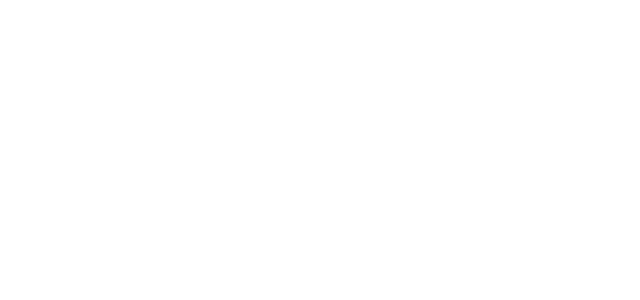
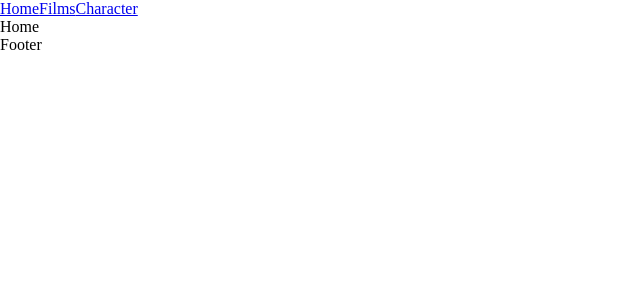
Before and after one commit to asmina18/Star-Wars-Codex, a React (Vite) app: page / in a window 1280 px wide. Shown: the top 300 px of the page, without its empty margins (0-640 px from the left). Built offline with nearby package versions, Linux system fonts and the light colour scheme.

Commit message:
Nav done

```diff
--- a/src/App.jsx
+++ b/src/App.jsx
@@ -1,14 +1,26 @@
+import { BrowserRouter, Routes, Route } from "react-router-dom"
+import {QueryClientProvider, QueryClient} from '@tanstack/react-query'
+import { MainLayout } from "./layout/MainLayout.jsx"
+import {  Home} from "./pages/Home.jsx";
+import { Films } from "./pages/Films.jsx";
+import { Character } from "./pages/Character.jsx";
 
 
 function App() {
+const queryClient= new QueryClient()
 
   return (
-    <>
-      <div>
-
-      </div>
-
-    </>
+    <QueryClientProvider client={queryClient}>
+    <BrowserRouter>
+      <Routes>
+        <Route path='/' element={<MainLayout />}>
+        <Route index element={<Home />} />
+        <Route path="/film" element={<Films/>}/>
+        <Route path="/character" element={<Character/>}/>
+        </Route>
+      </Routes>
+    </BrowserRouter>
+    </QueryClientProvider>
   )
 }
 
--- a/src/components/Footer/Footer.jsx
+++ b/src/components/Footer/Footer.jsx
@@ -0,0 +1,6 @@
+
+export  function Footer() {
+  return (
+    <div>Footer</div>
+  )
+}
--- a/src/components/Navigation/Navigation.jsx
+++ b/src/components/Navigation/Navigation.jsx
@@ -0,0 +1,17 @@
+import { navLinks } from "../../navlinks"
+import { NavLink } from "react-router-dom";
+
+export const Navigation=()=> {
+  return (
+
+    <nav>
+    {navLinks.map((item) => {
+      return (
+        <NavLink key={item.title} to={item.link}>
+          {item.title}
+        </NavLink>
+      );
+    })}
+  </nav>
+  )
+}
--- /dev/null
+++ b/src/layout/MainLayout.jsx
@@ -0,0 +1,14 @@
+
+import { Outlet } from "react-router-dom";
+import { Navigation } from "../components/Navigation/Navigation";
+import { Footer } from "../components/Footer/Footer";
+
+export const MainLayout = () => {
+  return (
+    <main>
+      <Navigation />
+      <Outlet />
+      <Footer/>
+    </main>
+  );
+};
--- /dev/null
+++ b/src/navlinks.js
@@ -0,0 +1,14 @@
+export const navLinks = [
+    {
+      link: "/",
+      title: "Home",
+    },
+    {
+      link: "/film",
+      title: "Films",
+    },
+    {
+        link: "/character",
+        title: "Character",
+      },
+  ];
--- /dev/null
+++ b/src/pages/Character.jsx
@@ -0,0 +1,6 @@
+
+export function Character() {
+  return (
+    <div>Character</div>
+  )
+}
--- /dev/null
+++ b/src/pages/Films.jsx
@@ -0,0 +1,6 @@
+
+export  function Films() {
+  return (
+    <div>Films</div>
+  )
+}
--- /dev/null
+++ b/src/pages/Home.jsx
@@ -0,0 +1,6 @@
+
+export  function Home() {
+  return (
+    <div>Home</div>
+  )
+}
```
